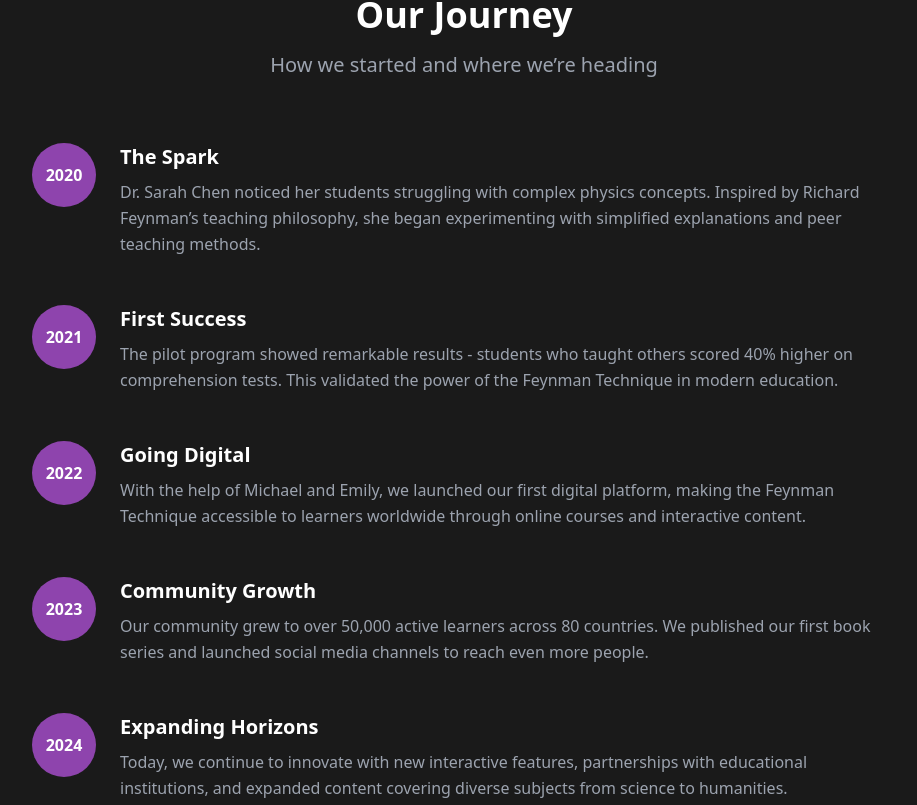
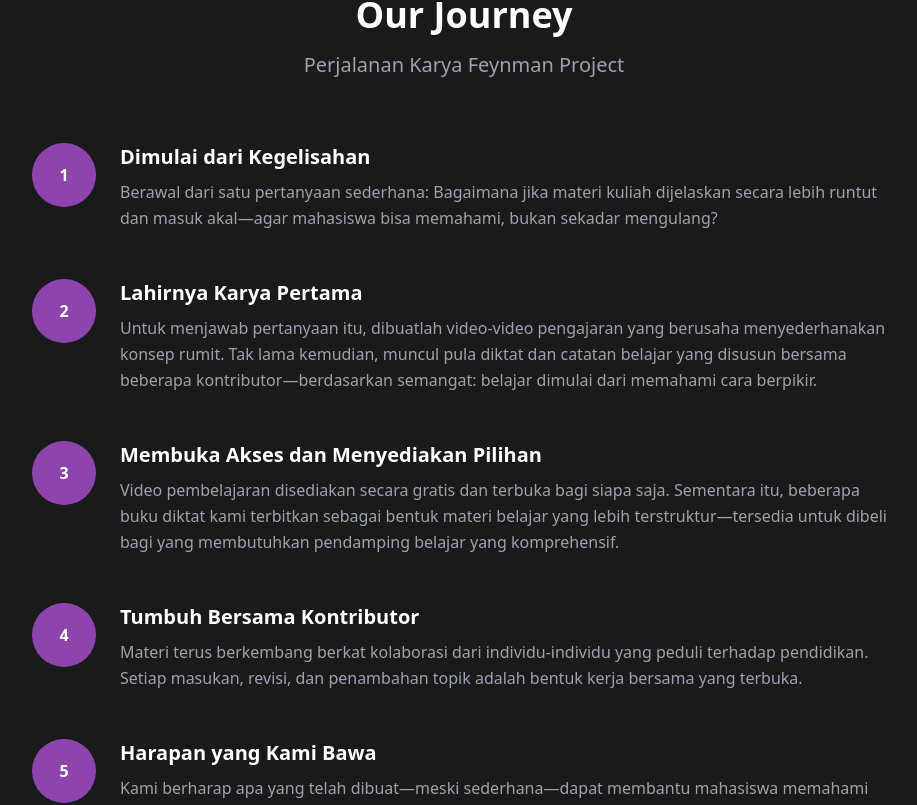
Before and after one commit to FeynmanProject/feynmanproject.github.io, a Next.js app: page /about in a window 1280 px wide. Shown: the part 3236-4041 px from the top of the page, without its empty margins (176-1093 px from the left). Built offline with nearby package versions, Linux system fonts and the light colour scheme.

Commit message:
Update page.tsx

```diff
--- a/app/about/page.tsx
+++ b/app/about/page.tsx
@@ -276,71 +276,67 @@ export default function About() {
         <div className="max-w-4xl mx-auto px-4">
           <div className="text-center mb-16">
             <h2 className="text-3xl md:text-4xl font-bold mb-4">Our Journey</h2>
-            <p className="text-xl text-gray-400">How we started and where we&rsquo;re heading</p>
+            <p className="text-xl text-gray-400">Perjalanan Karya Feynman Project</p>
           </div>
 
           <div className="space-y-12">
             <div className="flex items-start space-x-6">
               <div className="flex-shrink-0 w-16 h-16 bg-[#8E44AD] rounded-full flex items-center justify-center">
-                <span className="text-white font-bold">2020</span>
+                <span className="text-white font-bold">1</span>
               </div>
               <div>
-                <h3 className="text-xl font-bold mb-2">The Spark</h3>
+                <h3 className="text-xl font-bold mb-2">Dimulai dari Kegelisahan</h3>
                 <p className="text-gray-400 leading-relaxed">
-                  Dr. Sarah Chen noticed her students struggling with complex physics concepts. Inspired by Richard Feynman&rsquo;s teaching philosophy,
-                  she began experimenting with simplified explanations and peer teaching methods.
+                 Berawal dari satu pertanyaan sederhana:
+                 Bagaimana jika materi kuliah dijelaskan secara lebih runtut dan masuk akal—agar mahasiswa bisa memahami, bukan sekadar mengulang?
                 </p>
               </div>
             </div>
 
             <div className="flex items-start space-x-6">
               <div className="flex-shrink-0 w-16 h-16 bg-[#8E44AD] rounded-full flex items-center justify-center">
-                <span className="text-white font-bold">2021</span>
+                <span className="text-white font-bold">2</span>
               </div>
               <div>
-                <h3 className="text-xl font-bold mb-2">First Success</h3>
+                <h3 className="text-xl font-bold mb-2">Lahirnya Karya Pertama</h3>
                 <p className="text-gray-400 leading-relaxed">
-                  The pilot program showed remarkable results - students who taught others scored 40% higher on comprehension tests.
-                  This validated the power of the Feynman Technique in modern education.
+                  Untuk menjawab pertanyaan itu, dibuatlah video-video pengajaran yang berusaha menyederhanakan konsep rumit. Tak lama kemudian, muncul pula diktat dan catatan belajar yang disusun bersama beberapa kontributor—berdasarkan semangat: belajar dimulai dari memahami cara berpikir.
                 </p>
               </div>
             </div>
 
             <div className="flex items-start space-x-6">
               <div className="flex-shrink-0 w-16 h-16 bg-[#8E44AD] rounded-full flex items-center justify-center">
-                <span className="text-white font-bold">2022</span>
+                <span className="text-white font-bold">3</span>
               </div>
               <div>
-                <h3 className="text-xl font-bold mb-2">Going Digital</h3>
+                <h3 className="text-xl font-bold mb-2">Membuka Akses dan Menyediakan Pilihan</h3>
                 <p className="text-gray-400 leading-relaxed">
-                  With the help of Michael and Emily, we launched our first digital platform, making the Feynman Technique
-                  accessible to learners worldwide through online courses and interactive content.
+                  Video pembelajaran disediakan secara gratis dan terbuka bagi siapa saja. Sementara itu, beberapa buku diktat kami terbitkan sebagai bentuk materi belajar yang lebih terstruktur—tersedia untuk dibeli bagi yang membutuhkan pendamping belajar yang komprehensif.
                 </p>
               </div>
             </div>
 
             <div className="flex items-start space-x-6">
               <div className="flex-shrink-0 w-16 h-16 bg-[#8E44AD] rounded-full flex items-center justify-center">
-                <span className="text-white font-bold">2023</span>
+                <span className="text-white font-bold">4</span>
               </div>
               <div>
-                <h3 className="text-xl font-bold mb-2">Community Growth</h3>
+                <h3 className="text-xl font-bold mb-2">Tumbuh Bersama Kontributor</h3>
                 <p className="text-gray-400 leading-relaxed">
-                  Our community grew to over 50,000 active learners across 80 countries. We published our first book series
-                  and launched social media channels to reach even more people.
+                  Materi terus berkembang berkat kolaborasi dari individu-individu yang peduli terhadap pendidikan. Setiap masukan, revisi, dan penambahan topik adalah bentuk kerja bersama yang terbuka.
                 </p>
               </div>
             </div>
 
             <div className="flex items-start space-x-6">
               <div className="flex-shrink-0 w-16 h-16 bg-[#8E44AD] rounded-full flex items-center justify-center">
-                <span className="text-white font-bold">2024</span>
+                <span className="text-white font-bold">5</span>
               </div>
               <div>
-                <h3 className="text-xl font-bold mb-2">Expanding Horizons</h3>
+                <h3 className="text-xl font-bold mb-2">Harapan yang Kami Bawa</h3>
                 <p className="text-gray-400 leading-relaxed">
-                  Today, we continue to innovate with new interactive features, partnerships with educational institutions,
-                  and expanded content covering diverse subjects from science to humanities.
+                  Kami berharap apa yang telah dibuat—meski sederhana—dapat membantu mahasiswa memahami konsep lebih baik, menemukan cara belajar yang pas, dan merasa ditemani dalam prosesnya.
                 </p>
               </div>
             </div>
```
